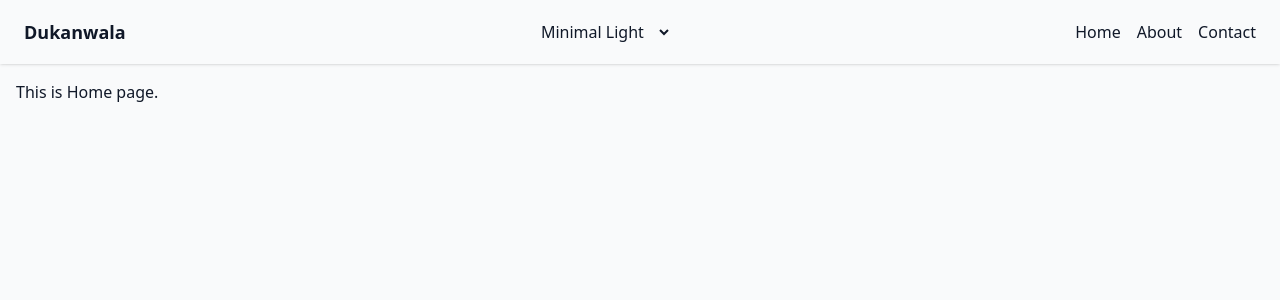
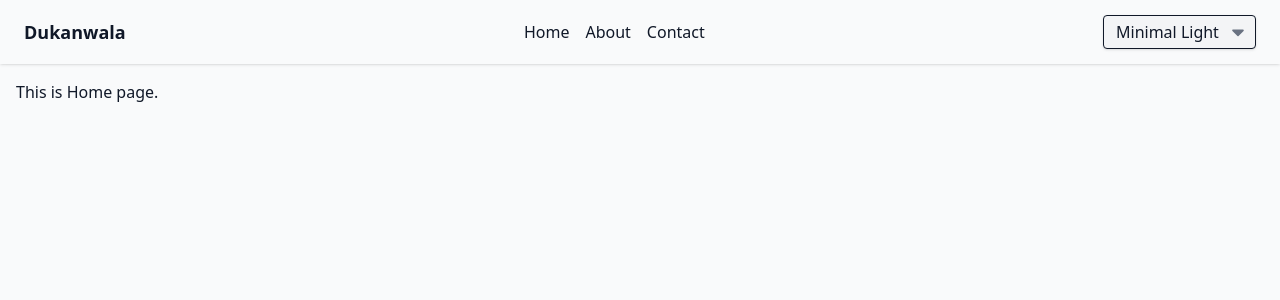
Before and after one commit to SAHIL-Sharma21/Multi-Theme-App-Sahil_Sharma_Frontend_Developer, a React (Vite) app: page / in a window 1280 px wide. Shown: the top 300 px of the page. Built offline with nearby package versions, Linux system fonts and the light colour scheme.

Commit message:
fix bug in header.tsx file

```diff
--- a/package.json
+++ b/package.json
@@ -10,6 +10,7 @@
     "preview": "vite preview"
   },
   "dependencies": {
+    "@tabler/icons-react": "^3.34.1",
     "@tailwindcss/vite": "^4.1.11",
     "react": "^19.1.0",
     "react-dom": "^19.1.0",
--- a/src/components/Header.tsx
+++ b/src/components/Header.tsx
@@ -1,28 +1,76 @@
 import { Link } from "react-router-dom";
 import { useTheme } from "../context/ThemeContext";
 import { themes } from "../themes";
+import { IconCaretDownFilled } from "@tabler/icons-react";
+import React, { useState } from "react";
 
 export const Header = () => {
+  const { theme, setTheme } = useTheme();
+  const [isOpen, setIsOpen] = useState<Boolean>(false);
 
-    const {theme, setTheme} = useTheme();
+  const handleSelectClick = () => {
+    setIsOpen(!isOpen);
+  };
+
+  const handleSelectChange = (e: React.ChangeEvent<HTMLSelectElement>) => {
+    setTheme(e.target.value as keyof typeof themes);
+    setIsOpen(false);
+  };
+
+  const handleSelectBlur = () => {
+    setTimeout(() => setIsOpen(false), 150);
+  };
 
   return (
-        <header className="fixed top-0 left-0 w-full flex items-center justify-between px-6 h-16 shadow bg-opacity-80 z-50">
-            <Link to="/" className="font-bold text-lg">Dukanwala</Link>
+    <header
+      className={`fixed top-0 left-0 w-full flex items-center justify-between px-6 h-16 shadow bg-opacity-80 z-50 transition-colors ${themes[theme].bg} ${themes[theme].text}`}
+    >
+      <Link to="/" className="font-bold text-lg flex items-center gap-2">
+        Dukanwala
+      </Link>
+      <nav className="space-x-4">
+        <Link to="/" className="hover:underline">
+          Home
+        </Link>
+        <Link to="/about" className="hover:underline">
+          About
+        </Link>
+        <Link to="/contact" className="hover:underline">
+          Contact
+        </Link>
+      </nav>
+      {/* Custom styled select */}
+      <div className="relative">
         <select
-            className="rounded px-2 py-1"
+          className={`
+            rounded px-3 py-1 border outline-none
+            bg-gray-100 text-gray-900
+            dark:bg-gray-800 dark:text-gray-100 dark:border-gray-700
+            transition-colors
+            appearance-none
+            pr-8
+            shadow
+            cursor-pointer
+          `}
           value={theme}
-            onChange={(e) => setTheme(e.target.value as keyof typeof themes)}
+          onChange={handleSelectChange}
+          onMouseDown={handleSelectClick}
+          onBlur={handleSelectBlur}
         >
           {Object.entries(themes).map(([key, t]) => (
-                    <option value={key} key={key}>{t.name}</option>
+            <option value={key} key={key}>
+              {t.name}
+            </option>
           ))}
         </select>
-            <nav className="space-x-4">
-                <Link to="/">Home</Link>
-                <Link to="/about">About</Link>
-                <Link to="/contact">Contact</Link>
-            </nav>
+        <div
+          className={`pointer-events-none absolute right-2 top-1/2 -translate-y-1/2 text-gray-500 dark:text-gray-300 transition-transform duration-200 ${
+            isOpen ? "rotate-180" : "rotate-0"
+          }`}
+        >
+          <IconCaretDownFilled stroke={2} size={20} />
+        </div>
+      </div>
     </header>
   );
-}
+};
```
Also changed, not shown: 1 other file (tests, documents, lock files or other folders). Lines whose indentation alone changed are shown as unchanged.
